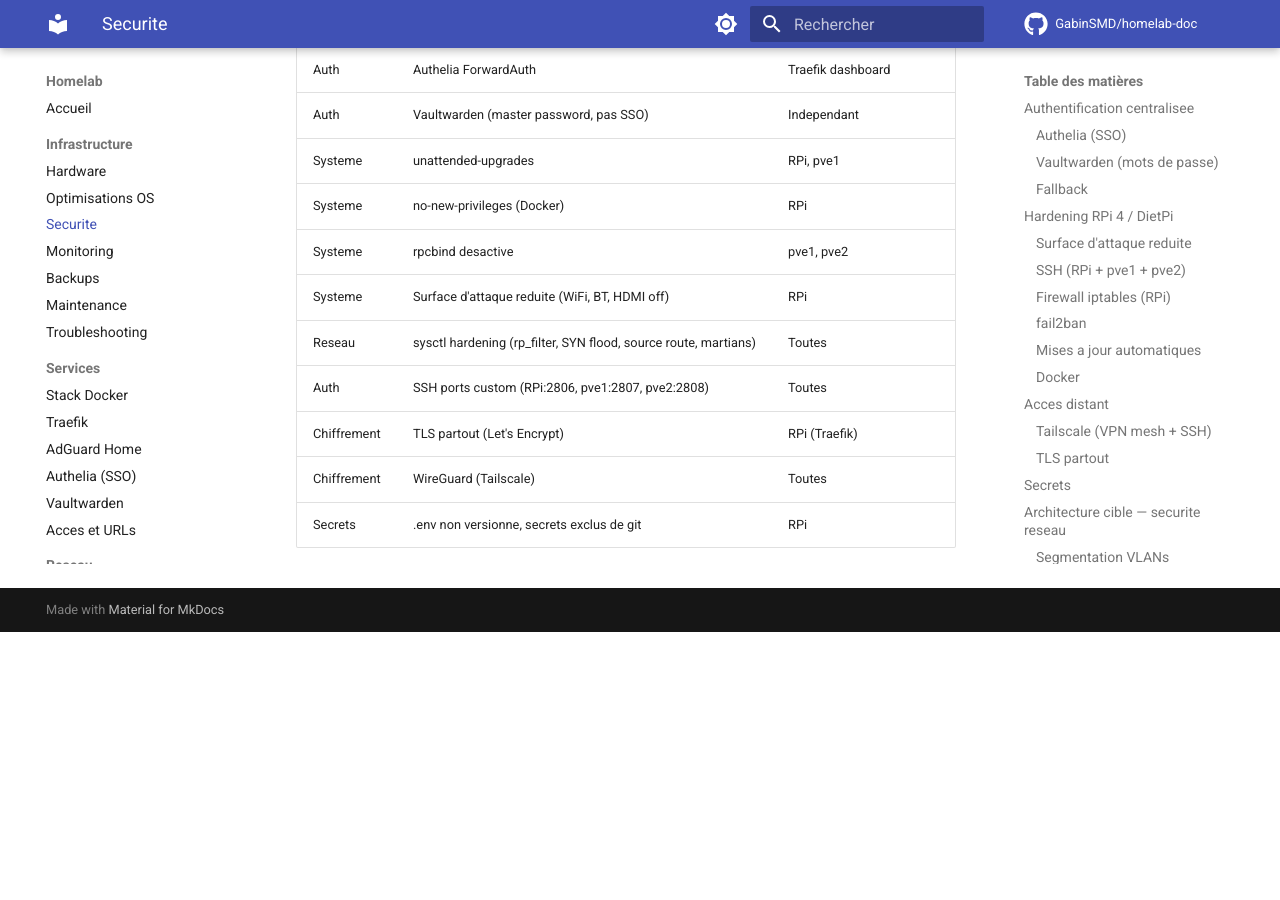
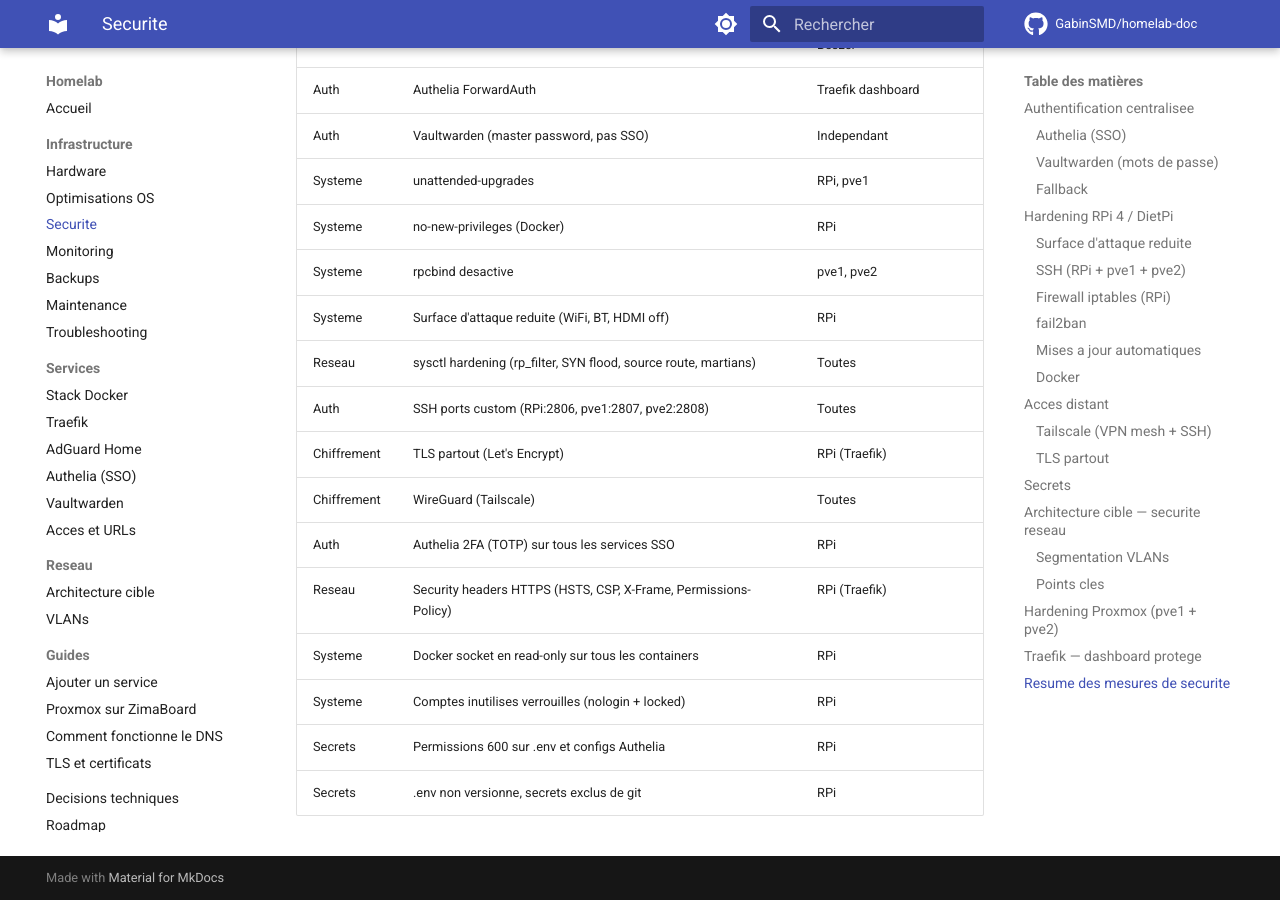
Before and after one commit to GabinSMD/homelab-doc, an MkDocs documentation site: the page built from docs/infrastructure/security.md, in a window 1280 px wide and 900 px high, scrolled down 6609 px. Built offline with MkDocs 1.6.1 and Material for MkDocs 9.7.7, drawn with Linux system fonts in a browser that asks for light colours; comment, search, counter and statistics services are not loaded; before the commit the page ends 7241 px from its top, so only the background shows below that.

Commit message:
docs: hardening deep — 2FA TOTP, security headers, Docker socket RO
Co-Authored-By: Claude Opus 4.6 (1M context) <noreply@anthropic.com>

```diff
--- a/docs/infrastructure/security.md
+++ b/docs/infrastructure/security.md
@@ -210,4 +210,9 @@ Le dashboard Traefik (`traefik.home.gabin-simond.fr`) est protege par **Authelia
 | Auth | SSH ports custom (RPi:2806, pve1:2807, pve2:2808) | Toutes |
 | Chiffrement | TLS partout (Let's Encrypt) | RPi (Traefik) |
 | Chiffrement | WireGuard (Tailscale) | Toutes |
+| Auth | Authelia 2FA (TOTP) sur tous les services SSO | RPi |
+| Reseau | Security headers HTTPS (HSTS, CSP, X-Frame, Permissions-Policy) | RPi (Traefik) |
+| Systeme | Docker socket en read-only sur tous les containers | RPi |
+| Systeme | Comptes inutilises verrouilles (nologin + locked) | RPi |
+| Secrets | Permissions 600 sur .env et configs Authelia | RPi |
 | Secrets | .env non versionne, secrets exclus de git | RPi |
```
